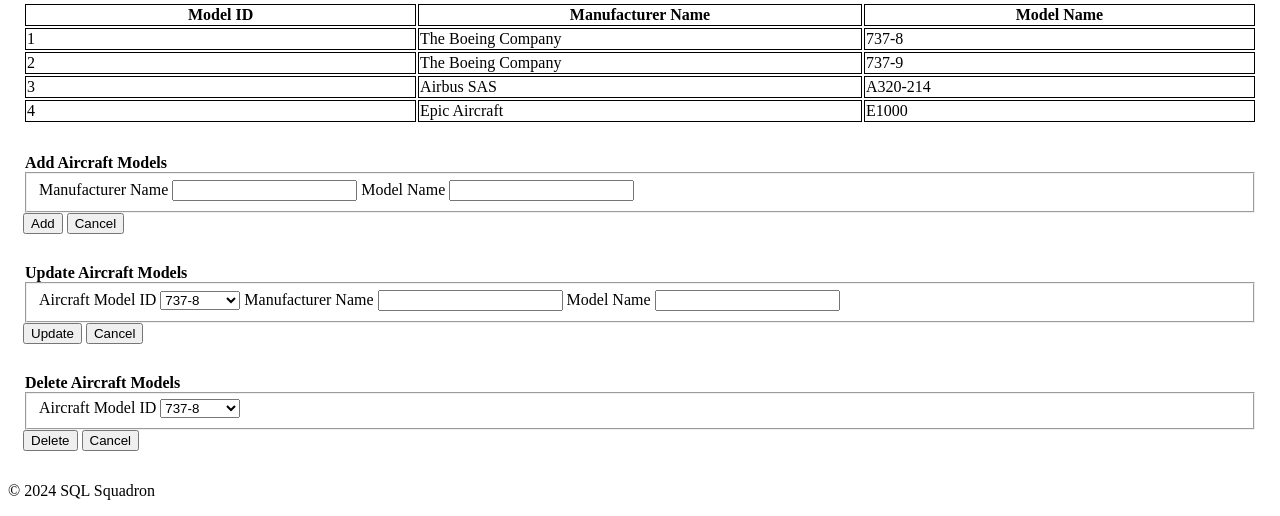
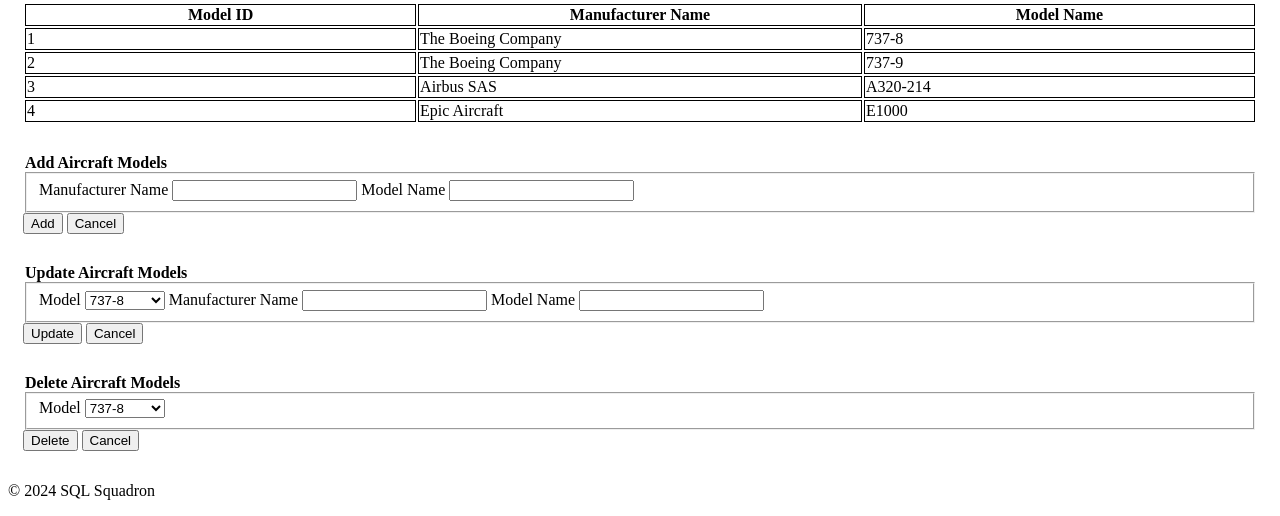
Before and after one commit to emburyj/Airworthiness_Database, a Flask app: page /Aircraft_Models in a window 1280 px wide. Shown: the part 352-868 px from the top of the page. Run offline with Flask 3, Linux system fonts and the light colour scheme; some libraries are stand-ins or nearby versions.

Commit message:
changed some labels

```diff
--- a/templates/Aircraft_Models.html
+++ b/templates/Aircraft_Models.html
@@ -41,7 +41,7 @@
 <form method="POST">
     <legend><strong>Update {{ page_name }}</strong></legend>
     <fieldset>
-        <label>Aircraft Model ID</label>
+        <label>Model</label>
         <select name="ModelID">
             <option value=1> 737-8</option>
             <option value=2> 737-9</option>
@@ -62,7 +62,7 @@
 <form method="POST">
     <legend><strong>Delete {{ page_name }}</strong></legend>
     <fieldset>
-        <label>Aircraft Model ID</label>
+        <label>Model</label>
         <select name="ModelID">
             <option value=1> 737-8</option>
             <option value=2> 737-9</option>
--- a/templates/Aircraft_Owners.html
+++ b/templates/Aircraft_Owners.html
@@ -41,7 +41,7 @@
 <form method="POST">
     <legend><strong>Update {{ page_name }}</strong></legend>
     <fieldset>
-        <label>Owner ID</label>
+        <label>Owner</label>
         <select name="OwnerID">
                 <option value=1> Josh Embury</option>
                 <option value=2> Ian Bubier</option>
@@ -62,7 +62,7 @@
 <form method="POST">
     <legend><strong>Delete {{ page_name }}</strong></legend>
     <fieldset>
-        <label>Owner ID</label>
+        <label>Owner</label>
         <select name="OwnerID">
             <option value=1> Josh Embury</option>
             <option value=2> Ian Bubier</option>
--- a/templates/Airworthiness_Directives.html
+++ b/templates/Airworthiness_Directives.html
@@ -45,7 +45,7 @@
 <form method="POST">
     <legend><strong>Update {{ page_name }}</strong></legend>
     <fieldset>
-        <label>AD ID</label>
+        <label>Directive</label>
             <select name="ADID">
                 <option value=1> 2024-06-03</option>
                 <option value=2> 2024-02-51_Emergency</option>
@@ -68,7 +68,7 @@
 <form method="POST">
     <legend><strong>Delete {{ page_name }}</strong></legend>
     <fieldset>
-        <label>AD ID</label>
+        <label>Directive</label>
             <select name="ADID">
                 <option value=1> 2024-06-03</option>
                 <option value=2> 2024-02-51_Emergency</option>
--- a/templates/Maintenance_Records.html
+++ b/templates/Maintenance_Records.html
@@ -46,7 +46,7 @@
     <legend><strong>Update {{ page_name }}</strong></legend>
     <fieldset>
         <label>Maintenance Record ID</label>
-        <select name="RecordID">
+        <select name="Record">
             <option value=1> N921AK 2018-10-30</option>
             <option value=2> N921AK 2019-01-15</option>
             <option value=3> N921AK 2021-06-18</option>
@@ -70,7 +70,7 @@
     <legend><strong>Delete {{ page_name }}</strong></legend>
     <fieldset>
         <label>Maintenance Record ID</label>
-        <select name="RecordID">
+        <select name="Record">
             <option value=1> N921AK 2018-10-30</option>
             <option value=2> N921AK 2019-01-15</option>
             <option value=3> N921AK 2021-06-18</option>
--- a/templates/Registered_Aircraft.html
+++ b/templates/Registered_Aircraft.html
@@ -58,7 +58,7 @@
 <form method="POST">
     <legend><strong>Update {{ page_name }}</strong></legend>
     <fieldset>
-        <label>Aircraft ID</label>
+        <label>Aircraft</label>
             <select name="AircraftID">
                 <option value=1> N921AK</option>
                 <option value=2> N200MR</option>
@@ -91,7 +91,7 @@
 <form method="POST">
     <legend><strong>Delete {{ page_name }}</strong></legend>
     <fieldset>
-        <label>Aircraft ID</label>
+        <label>Aircraft</label>
         <select name="AircraftID">
             <option value=1> N921AK</option>
             <option value=2> N200MR</option>
```
